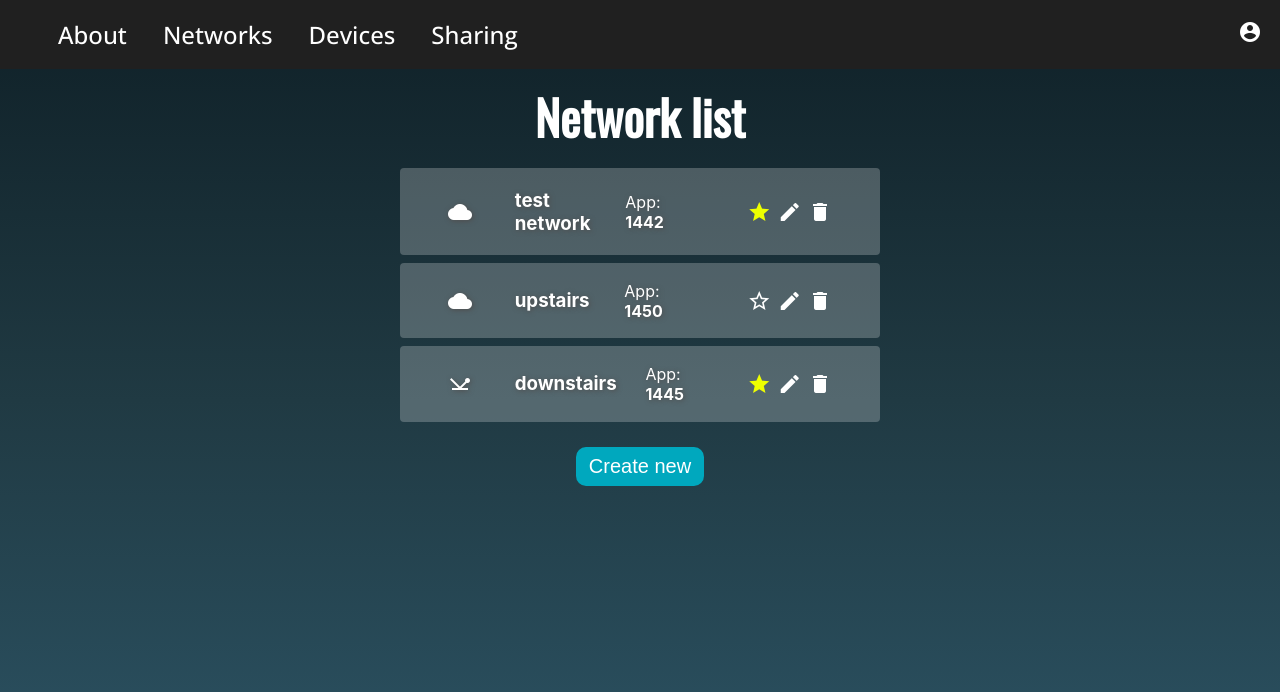
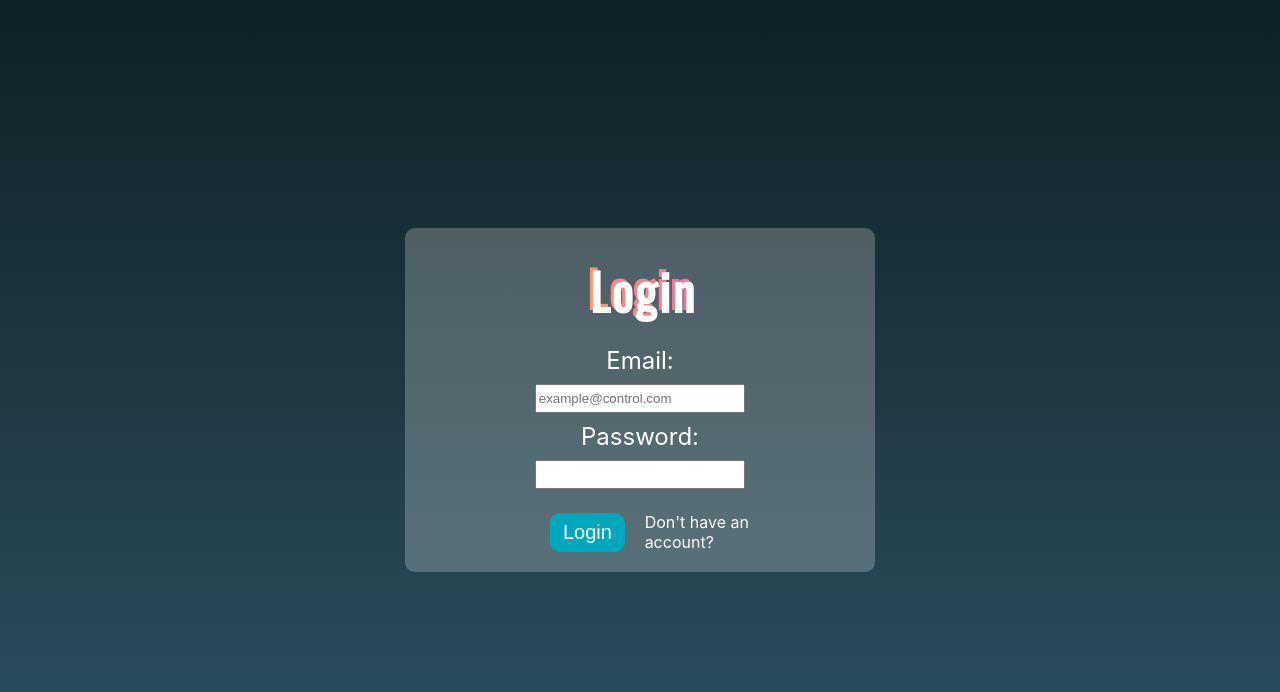
Before and after one commit to siskiuslide/control-app, a React (Create React App) app in the folder client/: page / in a window 1280 px wide. Shown: the top 692 px of the page. Built offline with nearby package versions, Linux system fonts and the light colour scheme.

Commit message:
Added a login portal - not yet linked to backend - requires proxy

```diff
--- a/client/package.json
+++ b/client/package.json
@@ -9,7 +9,8 @@
     "react": "^17.0.2",
     "react-dom": "^17.0.2",
     "react-scripts": "5.0.0",
-    "web-vitals": "^2.1.4"
+    "web-vitals": "^2.1.4",
+    "proxy": "http://127.0.0.1:5500"
   },
   "scripts": {
     "start": "react-scripts start",
--- a/client/src/App.css
+++ b/client/src/App.css
@@ -6,6 +6,14 @@ html{
   font-family: 'Open sans';
   font-weight: 400;
 
+}
+h1{
+  font-family: Oswald;
+  font-size: 3em;
+}
+
+h2{
+  font-family: Oswald;
 }
 
 :root{
--- a/client/src/App.js
+++ b/client/src/App.js
@@ -3,11 +3,13 @@ import './App.css';
 import {useEffect} from 'react'
 
 import ConfigPage from './Configs/ConfigPage';
+import PortalPage from './Portal/PortalPage'
 
 function App() {
 
   return (
-    <ConfigPage />
+    <PortalPage />
+    // <ConfigPage />
     // <DevicePage />
     // <SharingPage />
     // <DashboardPage />
--- a/client/src/Configs/Config.jsx
+++ b/client/src/Configs/Config.jsx
@@ -4,7 +4,7 @@ import './Config.css'
 const Config = props =>{
     const {name, type, appID, favourite} = props
     return(
-        <a href='#' class="config" >
+        <a href='/configs/:id/devices' class="config" >
             <div className="configInfo">
                 <span className="material-icons" alt={type}>{type==="cloud"? 'cloud' : 'network_ping'}</span>
                 <h3>{name}</h3>
--- /dev/null
+++ b/client/src/Portal/Portal.css
@@ -0,0 +1,71 @@
+
+.portalForm{
+display: flex;
+flex-direction: column;
+justify-content: center;
+align-items: center;
+width: 450px;
+}
+.portalForm > * {
+    display: block;
+}
+.portalForm > h1 {
+    font-family: "oswald";
+    color: rgb(71, 64, 64);
+    font-size: 50px;
+}
+.portalForm > label{
+    font-size: 1.5em;
+    color: white;
+    margin-block: 2%;
+}
+.portalForm > label::after{
+    content: ':';
+    display: inline;
+}
+.portalForm > input {
+    width: 45%;
+    padding-block: 5px;
+}
+.portalButtons{
+    display: flex;
+    flex-direction: row;
+    justify-content: flex-end;
+    align-items: flex-end;
+    margin-top: 3%;
+}
+
+.portalButtons > a{
+    text-decoration: none;
+    color: white;
+    width: 45%;
+}
+.portalButtons > a:hover{
+    color: rgb(108, 189, 216)
+}
+
+
+.portalButtons > *{
+    margin: 10px;
+}
+
+
+
+@media screen and (max-width: 992px) {
+    .portalForm > input {
+        width: 60%;
+    }
+}
+
+@media screen and (max-width: 768px) {
+    .portalForm > input {
+        width: 70%;
+    }
+    .portalButtons {
+        display: flex;
+        flex-direction: column;
+        align-content: center;
+        justify-content: space-around;
+        width: 100%;
+    }
+}
--- /dev/null
+++ b/client/src/Portal/Portal.jsx
@@ -0,0 +1,53 @@
+import React, {useState} from 'react';
+import './Portal.css'
+import Button from '../UI/Button';
+
+const Portal = ()=>{
+    const [sol, setSol] = useState('login')
+    const [endpoint, setEndpoint] = useState('users/login')
+    const [email, setEmail] = useState('')
+    const [password, setPassword] = useState('')
+    const [passwordConfirm, setPasswordConfirm] = useState('')
+
+    const solSwitchHandler = () =>{
+        sol === 'login' ? setSol('signup') : setSol('login')
+        sol === 'login' ? setEndpoint('users/signup') : setEndpoint('users/login')
+    }
+
+    const [formData, setFormData ] = useState({})
+    const formSubmitHandler = async (e) =>{
+        e.preventDefault()
+       setFormData({
+        email: email,
+        password: password,
+        passwordConfirm: passwordConfirm
+       })
+       console.log(formData)
+        const outcome = await fetch(`${endpoint}`, {
+            method: 'POST',
+            body:  JSON.stringify(formData)
+        })
+
+        console.log(outcome)
+
+    }
+
+    return(
+        <div className="Portal">
+            <form className="portalForm" action={sol === 'login' ? 'users/login' : 'users/signup'}>
+                <h1 className='peachGradientText'>{sol === 'login' ? 'Login' : 'Get Started'}</h1>
+                <label>Email</label>
+                <input type="text" onChange={(e)=>{setEmail(e.target.value)}} placeholder={'example@control.com'} value={email}></input>
+                <label>Password</label>
+                <input type="password"  onChange={(e)=>{setPassword(e.target.value)}}></input>
+                {sol === 'signup' && <label>Confirm password</label>}
+                {sol === 'signup' && <input type="password"  onChange={(e)=>{setPassword(e.target.value)}}></input>}
+                <div className="portalButtons">
+                    <Button text={sol ==='login' ? 'Login':'Sign Up'} onClick={formSubmitHandler}/>
+                    <a href='#' className="textLink" onClick={solSwitchHandler}>{sol === 'login' ? "Don't have an account?" : 'Already got an account?'}</a>
+                </div>
+            </form>
+        </div>
+    )
+}
+export default Portal
--- /dev/null
+++ b/client/src/Portal/PortalPage.css
@@ -0,0 +1,8 @@
+.PortalPage{
+    display: flex;
+    flex-direction: row;
+    margin: auto;
+    justify-content: center;
+    align-items: center;
+    height: 100vh;
+}
--- /dev/null
+++ b/client/src/Portal/PortalPage.jsx
@@ -0,0 +1,17 @@
+import React from 'react';
+import Portal from './Portal'
+import Card from './../UI/Card'
+import './PortalPage.css'
+
+const PortalPage = () =>{
+return(
+    <div class="PortalPage">
+
+    <Card>
+        <Portal />
+    </Card>
+    </div>
+)
+}
+
+export default PortalPage
--- /dev/null
+++ b/client/src/UI/Card.css
@@ -0,0 +1,7 @@
+.card{
+    border-radius: 10px;
+    background-color: var(--LowerOpacityWhite);
+    padding: 10px;
+    width: auto;
+    margin: auto;
+}
--- /dev/null
+++ b/client/src/UI/Card.jsx
@@ -0,0 +1,8 @@
+import React from 'react';
+import './Card.css'
+const Card = (props) =>{
+    return (
+        <div className="card" style={props.style}>{props.children}</div>
+    )
+}
+export default Card
--- a/client/src/index.css
+++ b/client/src/index.css
@@ -12,11 +12,34 @@ code {
     monospace;
 }
 
-h1{
-  font-family: Oswald;
-  font-size: 3em;
+
+.peachGradient {
+  background-image: var(--peachGradientReverse);
+  -webkit-background-clip: text;
+  -webkit-text-fill-color: transparent;
+  text-shadow: 5px 5px #fff;
+}
+.peachGradientText {
+  background-image: var(--peachGradient);
+  -webkit-background-clip: text;
+  -webkit-text-fill-color: transparent;
+  text-shadow: 3px 3px #fff;
+  letter-spacing: 2px;
 }
 
-h2{
-  font-family: Oswald;
+.textLink {
+  text-decoration: underline;
+  transition: transform 50ms;
+  color: var(--lightBlueAccent);
 }
+.textLink:hover {
+  color: var(--midAccent);
+}
+.error {
+  font-family: "open sans";
+  display: flex;
+  flex-direction: row;
+  justify-content: space-around;
+  align-items: center;
+  opacity: 0;
+}
```
Also changed, not shown: client/public/index.html (+0 -22 lines), 1 other file (tests, documents, lock files or other folders).
